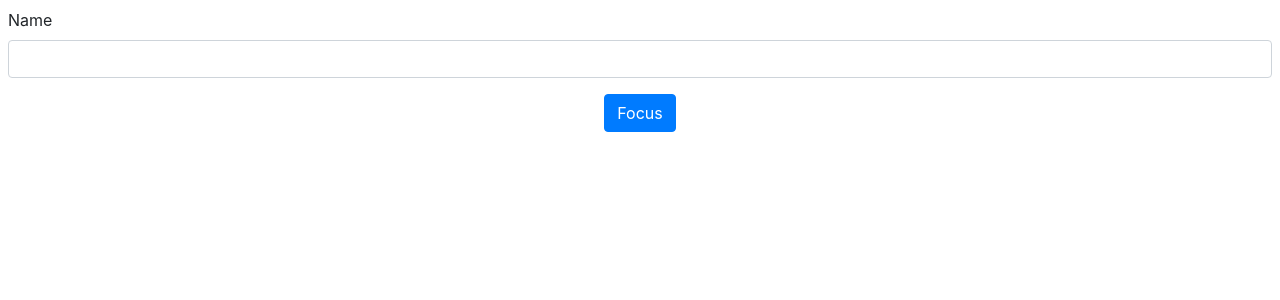
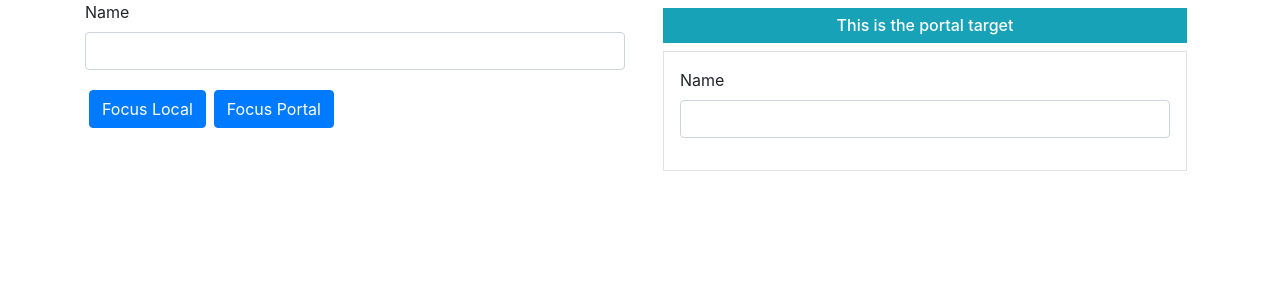
Before and after one commit to mannue/study, a React (Create React App) app in the folder refs/: page / in a window 1280 px wide. Shown: the top 300 px of the page. Built offline with nearby package versions, Linux system fonts and the light colour scheme.

Commit message:
16장 App 컴포넌트 외부에서 DOM 제어시 portal 사용

```diff
--- a/refs/public/index.html
+++ b/refs/public/index.html
@@ -12,7 +12,21 @@
   </head>
   <body>
     <noscript>You need to enable JavaScript to run this app.</noscript>
-    <div id="root"></div>
+
+    <div class="container">
+      <div class="row">
+        <div class="col">
+          <div id="root"></div>
+        </div>
+        <div class="col">
+          <div id="portal" class="m-2">
+            <h6 class="bg-info text-white text-center p-2">
+              This is the portal target
+            </h6>
+          </div>
+        </div>
+      </div>
+    </div>
     <!--
       This HTML file is a template.
       If you open it directly in the browser, you will see an empty page.
--- a/refs/src/App.js
+++ b/refs/src/App.js
@@ -1,21 +1,34 @@
 import React from "react";
 import {ForwardFormField} from "./FormField";
+import PortalWrapper from "./PortalWrapper";
 
 
 function App() {
     const fieldRef = React.createRef();
+    const portalFieldRef = React.createRef();
 
-    const handleClick = () => {
-        console.log(fieldRef)
+    const focusLocal = () => {
         fieldRef.current.focus();
+    }
+
+    const focusPortal = () => {
+        portalFieldRef.current.focus()
     };
 
     return (
-        <div className="m-2">
+        <div>
+            <PortalWrapper>
+                <ForwardFormField label="Name" ref={portalFieldRef}/>
+            </PortalWrapper>
             <ForwardFormField label="Name" ref={fieldRef}/>
-            <div className="text-center m-2">
-                <button className="btn btn-primary" onClick={handleClick}>
-                    Focus
+            <div>
+                <button className="btn btn-primary m-1"
+                onClick={focusLocal}>
+                    Focus Local
+                </button>
+                <button className="btn btn-primary m-1"
+                onClick={focusPortal}>
+                    Focus Portal
                 </button>
             </div>
         </div>
--- /dev/null
+++ b/refs/src/PortalWrapper.js
@@ -0,0 +1,18 @@
+import React, {Component} from 'react';
+import ReactDOM from "react-dom"
+
+class PortalWrapper extends Component {
+    constructor(props) {
+        super(props);
+        this.protalElement = document.getElementById("portal")
+    }
+
+    render() {
+        return ReactDOM.createPortal(
+            <div className="border p-3">{
+                this.props.children
+            }</div>, this.protalElement)
+    }
+}
+
+export default PortalWrapper;
```
Also changed, not shown: 1 other file (tests, documents, lock files or other folders).
